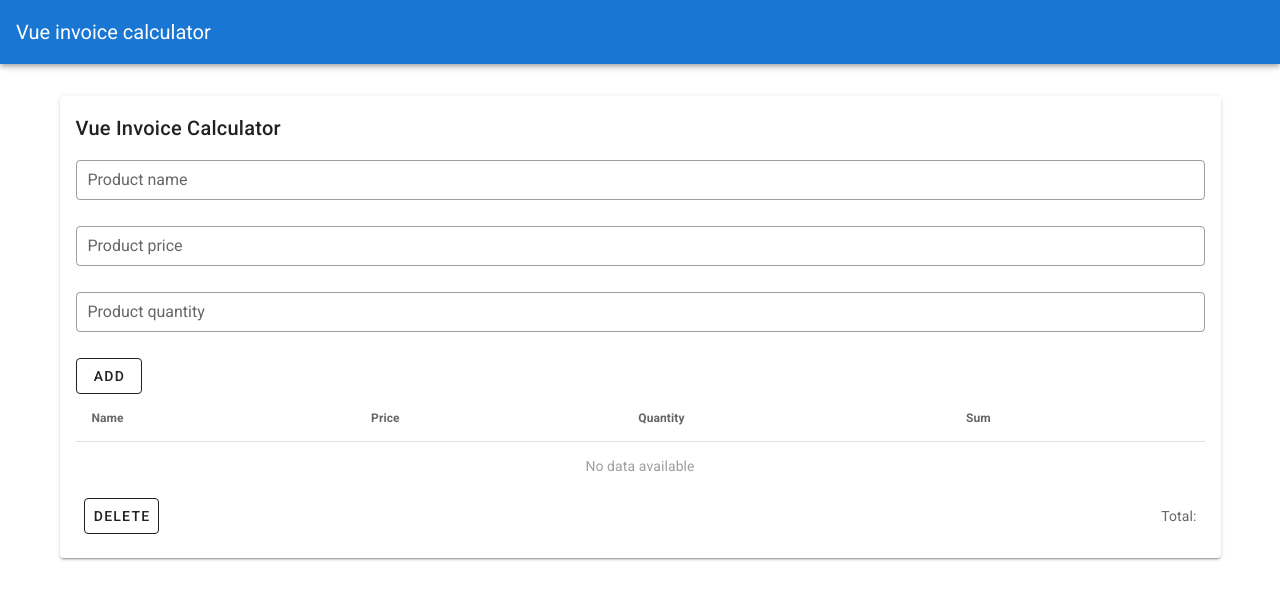
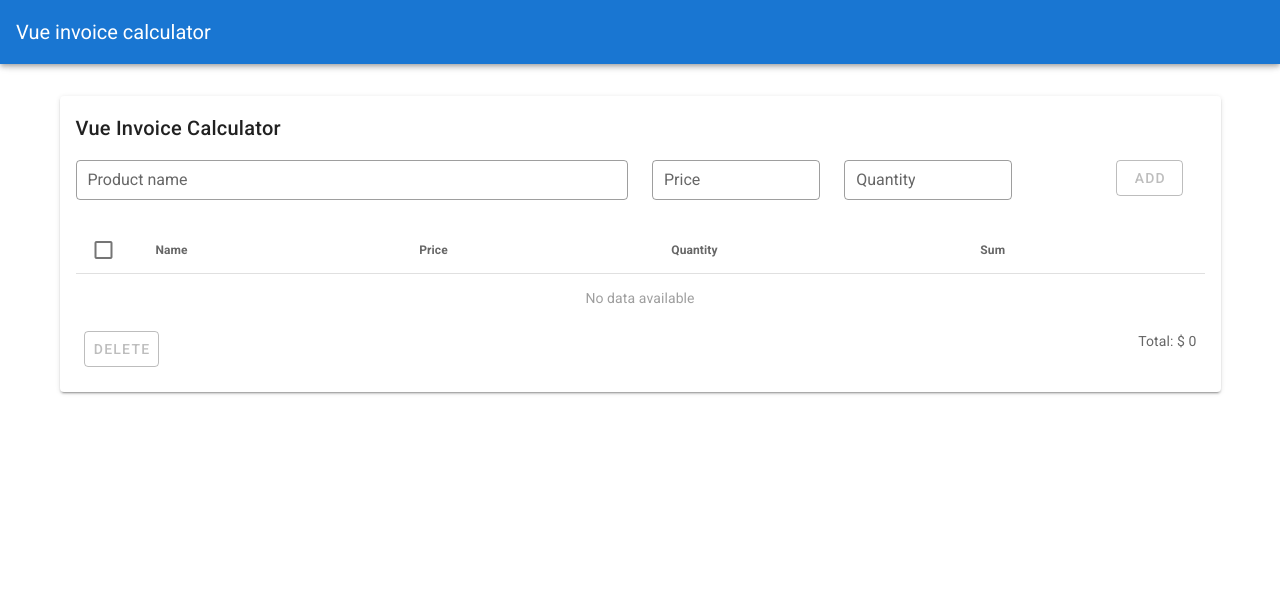
Before and after one commit to grasulkhuja/vue-invoice-calc, a Vue app: page / in a window 1280 px wide. Shown: the top 600 px of the page. Built offline with nearby package versions, Linux system fonts and the light colour scheme.

Commit message:
added validation for creating new product

```diff
--- a/src/components/InvoiceCalculator.vue
+++ b/src/components/InvoiceCalculator.vue
@@ -5,40 +5,80 @@
         <v-card>
           <v-card-title>Vue Invoice Calculator</v-card-title>
           <v-card-text>
+            <validation-observer ref="isProductValid" v-slot="{ invalid }">
+              <v-form @submit.prevent="addProduct">
+                <v-row>
+                  <v-col cols="12" md="6">
+                    <validation-provider name="Product name" v-slot="{ errors }" rules="required">
                       <v-text-field
                         v-model="product.name"
                         dense
                         outlined
                         label="Product name"
                         hint="Enter a product name"
+                        :hide-details="!errors"
+                        :error-messages="errors[0]"
                       />
+                    </validation-provider>
+                  </v-col>
+                  <v-col cols="12" md="2">
+                    <validation-provider name="Price" rules="required" v-slot="{ errors }">
                       <v-text-field
                         v-model="product.price"
+                        :hide-details="!errors"
+                        :error-messages="errors[0]"
                         dense
                         outlined
-              label="Product price"
+                        label="Price"
                         hint="Enter a product price"
                       />
+                    </validation-provider>
+                  </v-col>
+                  <v-col cols="12" md="2">
+                    <validation-provider
+                      name="Quantity"
+                      rules="required|numeric"
+                      v-slot="{ errors }"
+                    >
                       <v-text-field
                         v-model="product.quantity"
                         dense
                         outlined
-              label="Product quantity"
+                        label="Quantity"
                         hint="Enter a product quantity"
+                        :hide-details="!errors"
+                        :error-messages="errors[0]"
                       />
-            <v-spacer />
-            <v-btn outlined @click.prevent="addProduct">Add</v-btn>
+                    </validation-provider>
+                  </v-col>
+                  <v-col cols="12" md="1" class="ml-auto mr-4">
+                    <v-btn outlined type="submit" @click.prevent="addProduct" :disabled="invalid">
+                      Add
+                    </v-btn>
+                  </v-col>
+                </v-row>
+              </v-form>
+            </validation-observer>
+
             <v-data-table
+              v-model="selectedProducts"
               :headers="productTableHeaders"
               :items="products"
               item-key="id"
               disable-pagination
               hide-default-footer
-            />
+              show-select
+            >
+              <template v-slot:[`item.summary`]="{ item }">
+                {{ summaryForEachProduct(item) }}
+              </template>
+            </v-data-table>
             <v-card-actions>
-              <v-btn outlined>Delete</v-btn>
+              <v-btn outlined :disabled="!selectedProducts.length">Delete</v-btn>
               <v-spacer />
-              Total: {{ total }}
+              <p>
+                Total: $ <span>{{ total ? total : 0 }}</span>
+              </p>
             </v-card-actions>
           </v-card-text>
         </v-card>
@@ -48,38 +88,66 @@
 </template>
 
 <script lang="ts">
-import { mapGetters } from 'vuex'
+import { mapGetters, mapState } from 'vuex'
 import { Product } from '@/types/product'
+import { extend, ValidationObserver, ValidationProvider, setInteractionMode } from 'vee-validate'
+import { required, numeric } from 'vee-validate/dist/rules'
 import Vue from 'vue'
+
+setInteractionMode('eager')
+
+extend('required', {
+  ...required,
+  message: '{_field_} can not be empty',
+})
+extend('numeric', {
+  ...numeric,
+  message: '{_field_} can contain only numbers',
+})
+
+declare module 'vue/types/vue' {
+  interface Vue {
+    fetchAllProducts: () => void
+  }
+}
+
 export default Vue.extend({
   name: 'InvoiceCalculator',
+  data() {
+    return {
+      selectedProducts: [] as Product[],
+    }
+  },
   methods: {
+    async fetchAllProducts() {
+      await this.$store.dispatch('getAllProducts')
+    },
     async addProduct(): Promise<void> {
       await this.$store.dispatch('addProduct', this.product)
       await this.$store.dispatch('clearProduct')
     },
+    summaryForEachProduct(product: Product): number {
+      return product.quantity * product.price
+    },
   },
   computed: {
-    product: {
-      get(): Product {
-        return {
-          id: this.$store.state.products.length + 1,
-          name: '',
-          price: null as never,
-          quantity: null as never,
-        }
-      },
-      set(value: Product): void {
-        this.$store.dispatch('addProduct', value)
-      },
-    },
+    ...mapState({ product: 'product' }),
     ...mapGetters({
       products: 'products',
       productTableHeaders: 'productTableHeaders',
-      total: 'total',
     }),
+    total() {
+      return this.products.reduce((total: number, product: Product) => {
+        return total + product.price * product.quantity
+      }, 0)
+    },
+  },
+  created() {
+    this.fetchAllProducts()
+  },
+  components: {
+    ValidationObserver,
+    ValidationProvider,
   },
 })
 </script>
-
-<style scoped></style>
```
Lines whose indentation alone changed are shown as unchanged.
